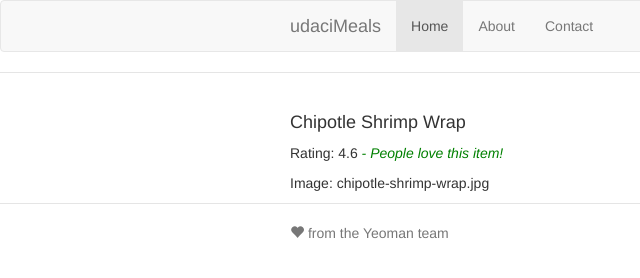
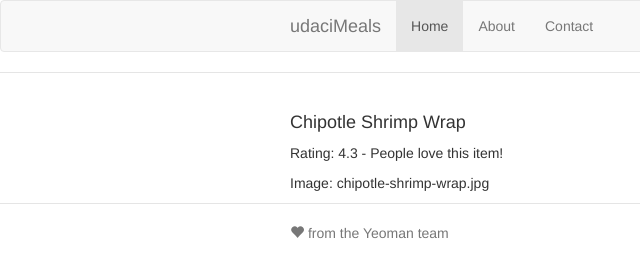
Before and after one commit to richardkalehoff/FEF-Angular-script-project, a website: page app/index.html in a window 1280 px wide. Shown: the full height of the page, 0-640 px from the left. Drawn offline with nearby package versions, Linux system fonts and the light colour scheme; files that its build step writes are made by us from their sources.

Commit message:
use ng-if and ng-class

```diff
--- a/app/scripts/controllers/menu.js
+++ b/app/scripts/controllers/menu.js
@@ -12,6 +12,6 @@ angular.module('udaciMealsApp')
     this.id = 'chipotle-shrimp-wrap';
     this.name = 'Chipotle Shrimp Wrap';
     this.img = 'chipotle-shrimp-wrap.jpg';
-    this.rating = 4.6;
+    this.rating = 4.3;
     this.url = 'https://www.eatclub.com/s/dish/chipotle-shrimp-vurvur/';
   });
--- a/app/views/menu.html
+++ b/app/views/menu.html
@@ -2,7 +2,7 @@
   <div class="items-container">
     <div class="col-md-4">
       <h4>{{menu.name}}</h4>
-      <p>Rating: {{menu.rating}} <span ng-class="{highlight: menu.rating > 4.5}"> - People love this item!</span></p>
+      <p>Rating: {{menu.rating}} <span ng-if="menu.rating > 4.0" ng-class="{highlight: menu.rating > 4.5}"> - People love this item!</span></p>
       <p>Image: {{menu.img}}</p>
     </div>
   </div>
```
